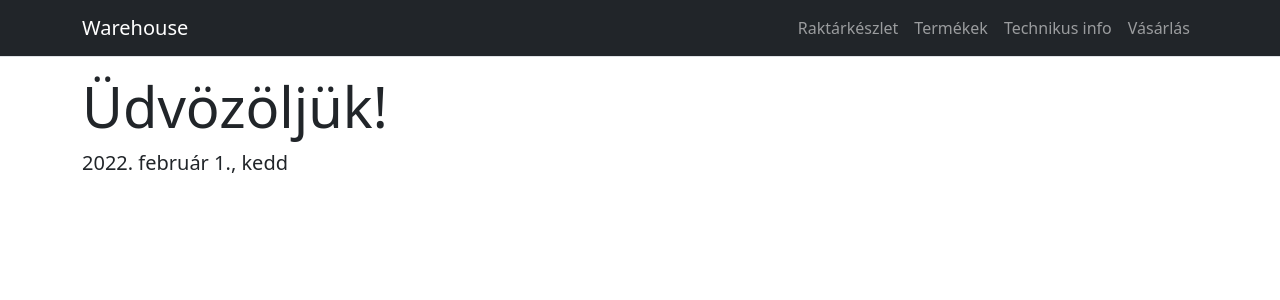
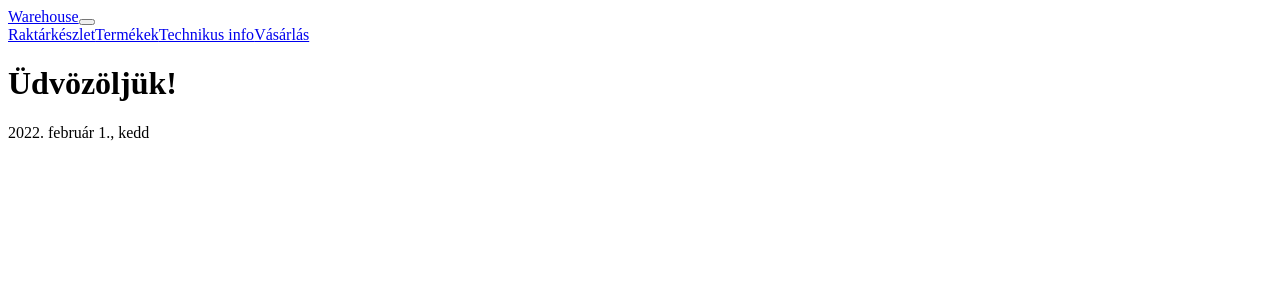
Before and after one commit to jbence1994/warehouse-ui, a React (Create React App) app: page / in a window 1280 px wide. Shown: the top 300 px of the page. Built offline with nearby package versions, Linux system fonts and the light colour scheme.

Commit message:
Set up new base stylesheet

```diff
--- a/src/App.css
+++ /dev/null
@@ -1 +0,0 @@
-@import "~bootstrap/dist/css/bootstrap.min.css";
--- a/src/App.js
+++ b/src/App.js
@@ -12,8 +12,6 @@ import Home from "./pages/home";
 
 import APPLICATION_NAME from "./config/application-name";
 import pages from "./config/app-skeleton";
-
-import "./App.css";
 
 const App = () => {
   const {
--- a/src/index.js
+++ b/src/index.js
@@ -2,6 +2,8 @@ import React from "react";
 import ReactDOM from "react-dom";
 
 import App from "./App";
+
+import "./index.css";
 
 ReactDOM.render(
   <React.StrictMode>
```
